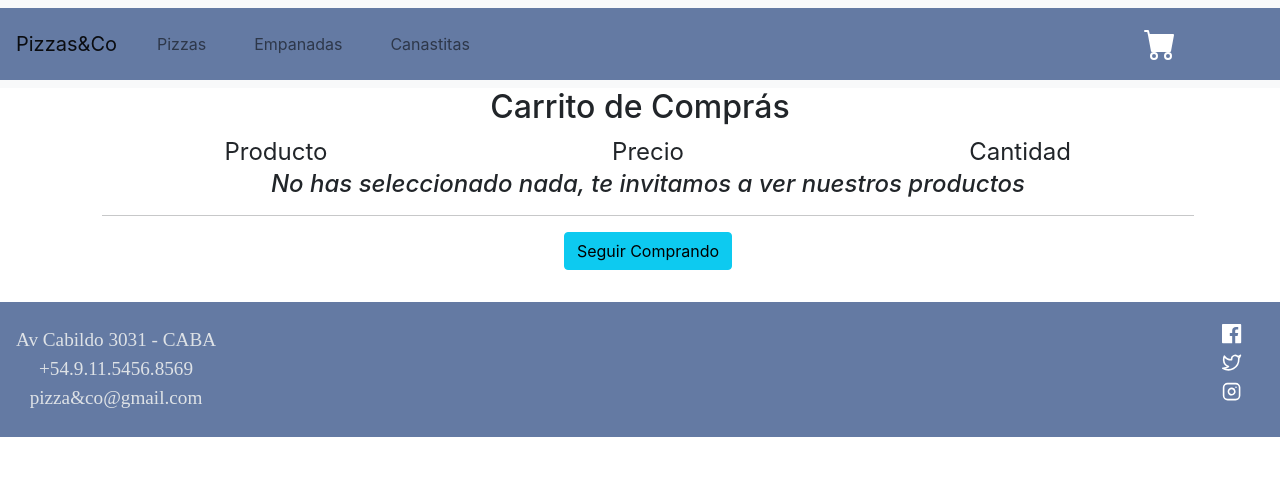
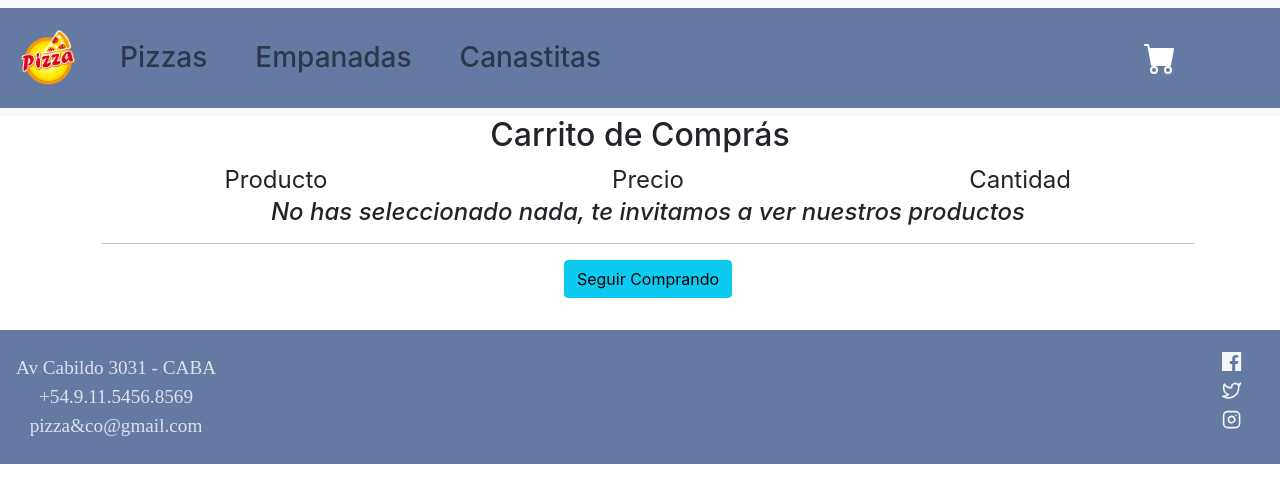
Before and after one commit to flortaglia/tienda-tagliaferro, a React (Create React App) app: page /cart in a window 1280 px wide. Shown: the top 502 px of the page. Built offline with nearby package versions, Linux system fonts and the light colour scheme.

Commit message:
Logo y cambio vista botones

```diff
--- a/public/index.html
+++ b/public/index.html
@@ -9,7 +9,7 @@
       name="description"
       content="Web site created using create-react-app"
     />
-    <link rel="apple-touch-icon" href="%PUBLIC_URL%/logo192.png" />
+    <link rel="apple-touch-icon" href="%PUBLIC_URL%/pizza.png" />
     <link rel="manifest" href="%PUBLIC_URL%/manifest.json" />
     <link href="https://cdn.jsdelivr.net/npm/bootstrap@5.1.3/dist/css/bootstrap.min.css" rel="stylesheet" integrity="sha384-1BmE4kWBq78iYhFldvKuhfTAU6auU8tT94WrHftjDbrCEXSU1oBoqyl2QvZ6jIW3" crossorigin="anonymous">
     <title>Pizza&Co</title>
--- a/src/App.css
+++ b/src/App.css
@@ -57,7 +57,7 @@
 
 .colorLink{
   text-decoration: none;
-  color: #dee2e6;
+   color: #dee2e6;
   font-family: 'Hahmlet', serif;
   font-size: 1.2rem;
 }
@@ -79,5 +79,12 @@
 
 }
 .socialLink{
-  color:white;
+  color:whitesmoke;
 }
+
+input[type=number]::-webkit-inner-spin-button {
+  opacity: 1
+}
+.styleInput{
+  margin-right: 0.5rem;
+}
--- a/src/App.js
+++ b/src/App.js
@@ -25,7 +25,6 @@ function App() {
             <Route path="/detail/:seeId" element={<ItemDetailContainer/>}/>
             <Route path="/cart" element={<Cart/>}/>
             <Route path="/cart/form" element={<Form />}/>
-            {/* <Route path="/firebase" element={<FirebaseComponent/>}/> */}
             <Route path="*" element={<Navigate to="/"/>}/>
           </Routes>
           <Footer/>
--- a/src/components/Cart.js
+++ b/src/components/Cart.js
@@ -29,7 +29,7 @@ const Cart = () => {
                     <div className="col fs-4">{item.title}</div>
                     <div className="col fs-4">$ {item.price}</div>
                     <div className="col">
-                    <input id={item.id} type="number"  max={item.stock} min={1} onChange={(event)=>(addCount(event.target.value,event.target.id))} defaultValue={item.count} />
+                    <input id={item.id} type="number" className='styleInput' max={item.stock} min={1} onChange={(event)=>(addCount(event.target.value,event.target.id))} defaultValue={item.count} />
                      <button className="btn btn-danger" onClick={()=>removeItem(item.id)}><BsFillTrashFill/></button>
                     </div>
                   </div>
--- a/src/components/Item.js
+++ b/src/components/Item.js
@@ -10,7 +10,7 @@ const Item = ({title,pictureUrl,id}) => {
         <img src={pictureUrl} className="card-img-top" alt="..."/>
         <div className="card-body">
           <h4 className="card-title">{title}</h4>
-          <Link to={`/detail/${id}`}><button variant="primary">Ver más</button></Link>
+          <Link to={`/detail/${id}`} className="btn btn-primary">Ver más</Link>
         </div>
       </div>
     </div>
--- a/src/components/ItemDetail.js
+++ b/src/components/ItemDetail.js
@@ -22,7 +22,7 @@ const ItemDetail = ({id,stock, category, title,description,price,pictureUrl}) =>
         stock
       }
       addToCart(itemToCart)
-
+      swal("Se agrego al carrito", `${count} ${category} de ${title}`, "success");
     }else{
       const index= cart.findIndex((prod)=> prod.id == id)
       let order = Number(cart[index].count) + count
@@ -33,6 +33,7 @@ const ItemDetail = ({id,stock, category, title,description,price,pictureUrl}) =>
         cart[index].count=cart[index].stock
         swal("No tenemos más stock", `${category} de ${title}`, "warning");
       }
+
       addWidget()
     }
 
--- a/src/components/NavBar.js
+++ b/src/components/NavBar.js
@@ -12,16 +12,18 @@ const NavBar = () => {
             <span className="navbar-toggler-icon"></span>
           </button>
           <div className="collapse navbar-collapse" id="navbarNav">
-            <Link className="navbar-brand" to="/">Pizzas&Co</Link>
+            <Link className="navbar-brand" to="/">
+              <img src="/pizza.png" alt="logo" id="mainLogo" />
+              </Link>
             <ul className="navbar-nav">
               <li className="nav-item mx-3">
-                <Link className="nav-link " aria-current="page" to="/productos/Pizzas">Pizzas</Link>
+                <Link className="nav-link mb-0 h3" aria-current="page" to="/productos/Pizzas">Pizzas</Link>
               </li>
               <li className="nav-item mx-3">
-                <Link className="nav-link" to="/productos/Empanadas">Empanadas</Link>
+                <Link className="nav-link mb-0 h3" to="/productos/Empanadas">Empanadas</Link>
               </li>
               <li className="nav-item mx-3">
-                <Link className="nav-link" to="/productos/Canastitas">Canastitas</Link>
+                <Link className="nav-link mb-0 h3" to="/productos/Canastitas">Canastitas</Link>
               </li>
             </ul>
           </div>
--- a/src/index.css
+++ b/src/index.css
@@ -11,3 +11,7 @@ code {
   font-family: source-code-pro, Menlo, Monaco, Consolas, 'Courier New',
     monospace;
 }
+
+#mainLogo{
+  width: 4rem;
+}
```
Also changed, not shown: public/pizza.png (added), 1 other file (tests, documents, lock files or other folders).
